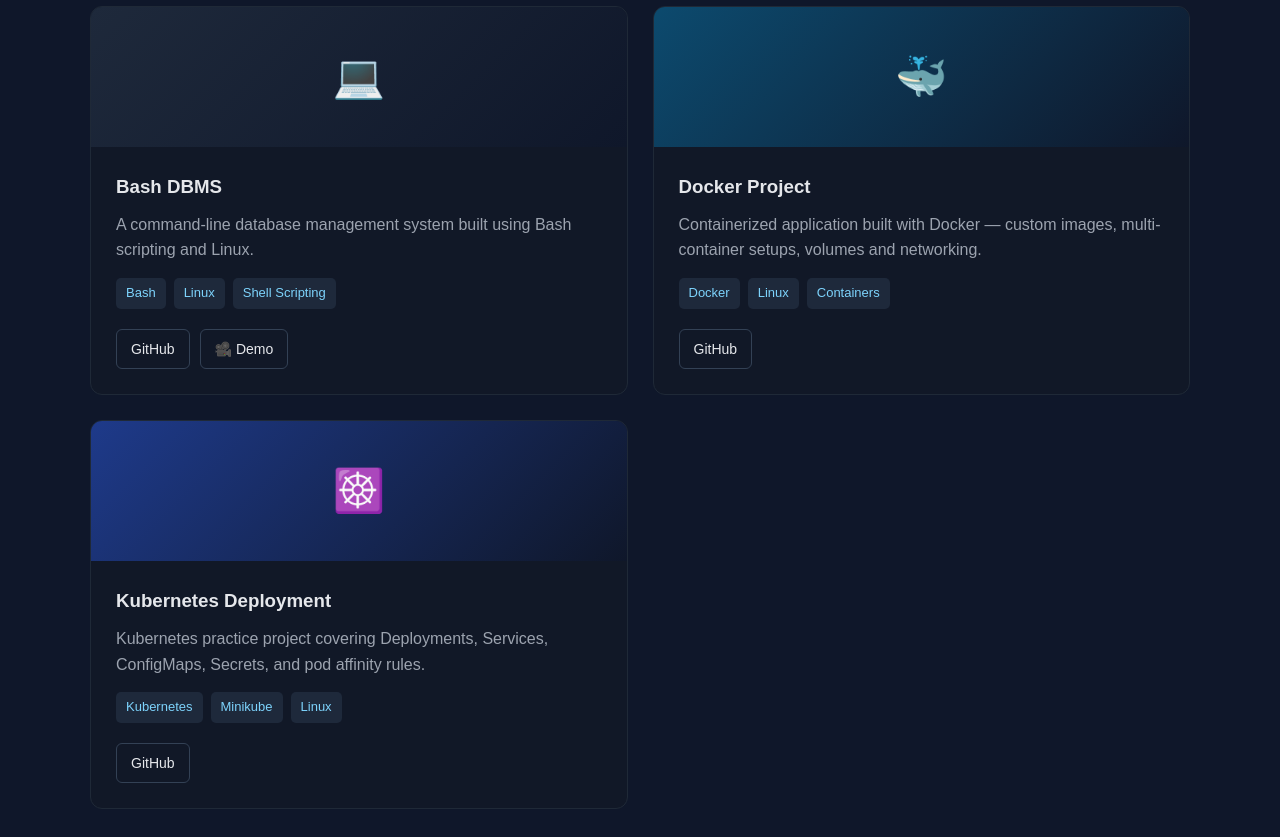
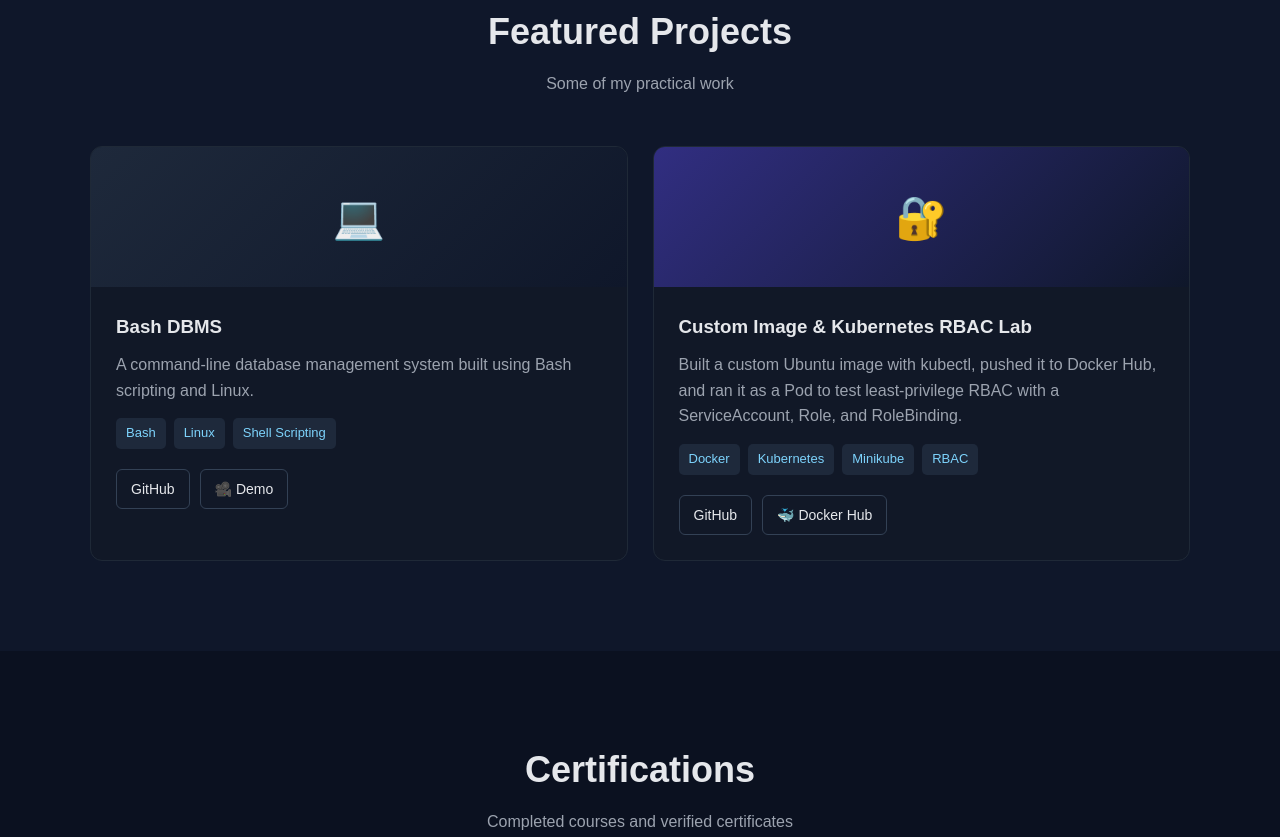
Before and after one commit to hesham-elshereef/Portfolio, a plain HTML site: page index.html in a window 1280 px wide. Shown: the part 2482-3319 px from the top of the page. Drawn offline with Linux system fonts and the light colour scheme.

Commit message:
Update portfolio website design/content

```diff
--- a/index.html
+++ b/index.html
@@ -229,6 +229,17 @@
             color: #cbd5e1;
             font-size: 18px;
             margin-bottom: 20px;
+            line-height: 1.7;
+        }
+
+        .about-usp {
+            margin: 30px 0;
+            padding: 22px 26px;
+            border: 2px dashed #38bdf8;
+            border-radius: 8px;
+            color: #f1f5f9;
+            font-size: 19px;
+            font-weight: 600;
             line-height: 1.7;
         }
 
@@ -758,33 +769,19 @@
                 </div>
 
                 <div class="project-card">
-                    <div class="project-tile" style="background:linear-gradient(135deg,#0c4a6e,#0f172a);">🐳</div>
+                    <div class="project-tile" style="background:linear-gradient(135deg,#312e81,#0f172a);">🔐</div>
                     <div class="project-content">
-                        <h3>Docker Project</h3>
-                        <p>Containerized application built with Docker — custom images, multi-container setups, volumes and networking.</p>
+                        <h3>Custom Image &amp; Kubernetes RBAC Lab</h3>
+                        <p>Built a custom Ubuntu image with kubectl, pushed it to Docker Hub, and ran it as a Pod to test least-privilege RBAC with a ServiceAccount, Role, and RoleBinding.</p>
                         <div class="tags">
                             <span class="tag">Docker</span>
-                            <span class="tag">Linux</span>
-                            <span class="tag">Containers</span>
+                            <span class="tag">Kubernetes</span>
+                            <span class="tag">Minikube</span>
+                            <span class="tag">RBAC</span>
                         </div>
                         <div class="project-links">
                             <a href="https://github.com/hesham-elshereef" target="_blank">GitHub</a>
-                        </div>
-                    </div>
-                </div>
-
-                <div class="project-card">
-                    <div class="project-tile" style="background:linear-gradient(135deg,#1e3a8a,#0f172a);">☸️</div>
-                    <div class="project-content">
-                        <h3>Kubernetes Deployment</h3>
-                        <p>Kubernetes practice project covering Deployments, Services, ConfigMaps, Secrets, and pod affinity rules.</p>
-                        <div class="tags">
-                            <span class="tag">Kubernetes</span>
-                            <span class="tag">Minikube</span>
-                            <span class="tag">Linux</span>
-                        </div>
-                        <div class="project-links">
-                            <a href="https://github.com/hesham-elshereef" target="_blank">GitHub</a>
+                            <a href="https://hub.docker.com/r/heshamelshereef26/ubuntu-custom" target="_blank">🐳 Docker Hub</a>
                         </div>
                     </div>
                 </div>
```
